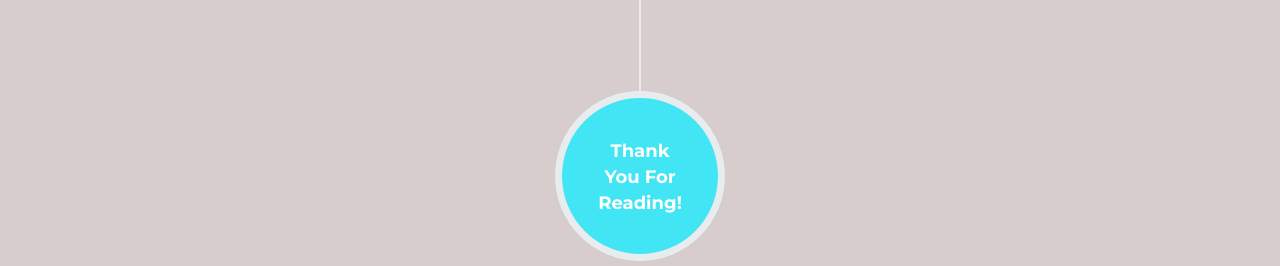
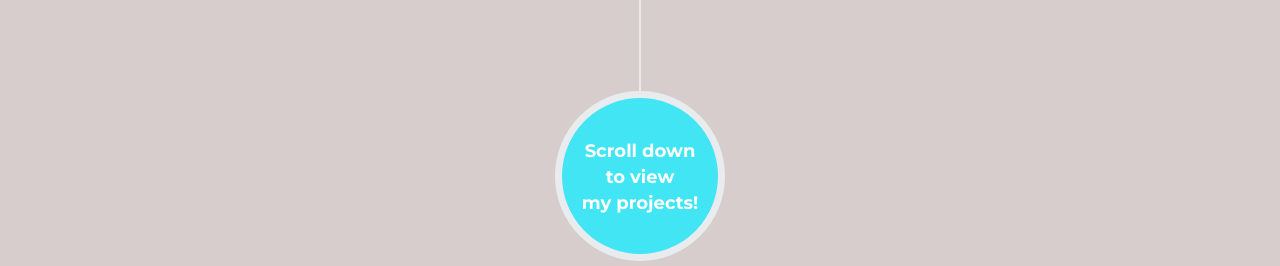
Before and after one commit to lucaspchartier/lucaspchartier.github.io, a website: page index.html in a window 1280 px wide. Shown: the part 3440-3706 px from the top of the page. Drawn offline with nearby package versions, Linux system fonts and the light colour scheme; a web font is replaced by a local one.

Commit message:
Changed ending in about section to encourage user to scroll down below to view my projects.

```diff
--- a/index.html
+++ b/index.html
@@ -157,9 +157,9 @@
               </li>
               <li class="timeline-inverted">
                 <div class="timeline-image">
-                  <h4>Thank
-                    <br>You For
-                    <br>Reading!</h4>
+                  <h4>Scroll down
+                    <br>to view
+                    <br>my projects!</h4>
                 </div>
               </li>
             </ul>
```
